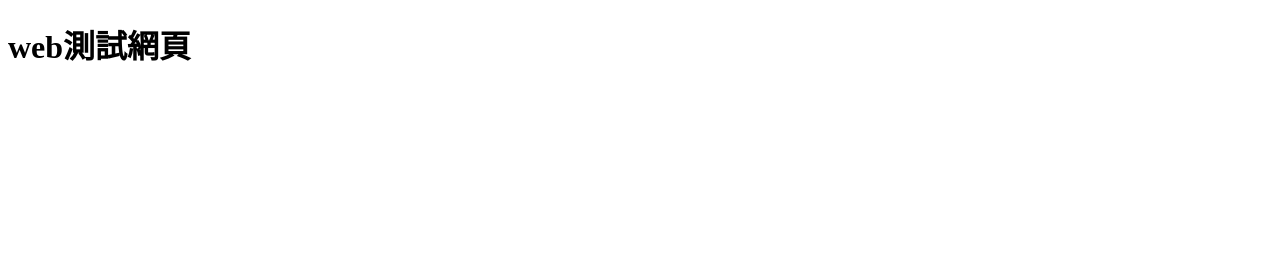
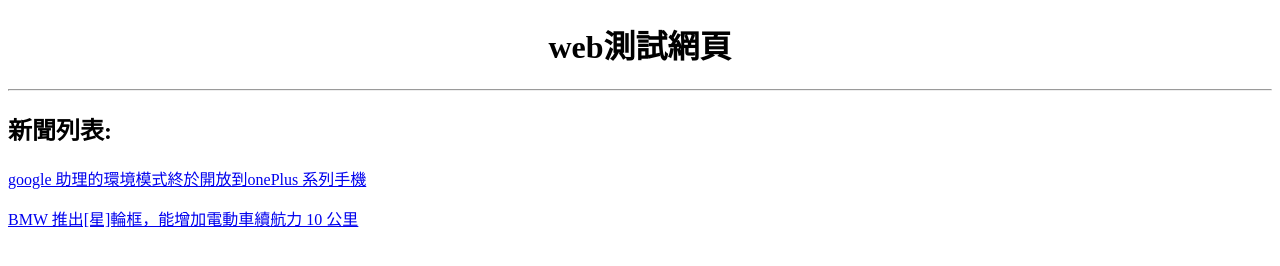
Before and after one commit to ken800903/githubTest, a plain HTML site: page index.html in a window 1280 px wide. Drawn offline with Linux system fonts and the light colour scheme.

Commit message:
更改index.html內文
新增index.html的內文(新聞列表標題和兩筆資料)

```diff
--- a/index.html
+++ b/index.html
@@ -7,6 +7,10 @@
     <title>web測試網頁</title>
 </head>
 <body>
-    <h1>web測試網頁</h1>
+    <h1 style="text-align: center;">web測試網頁</h1>
+    <hr>
+    <h2>新聞列表:</h2>
+    <p><a href="page01.html">google 助理的環境模式終於開放到onePlus 系列手機</a></p>
+    <p><a href="page02.html">BMW 推出[星]輪框，能增加電動車續航力 10 公里</a></p>
 </body>
 </html>
```
